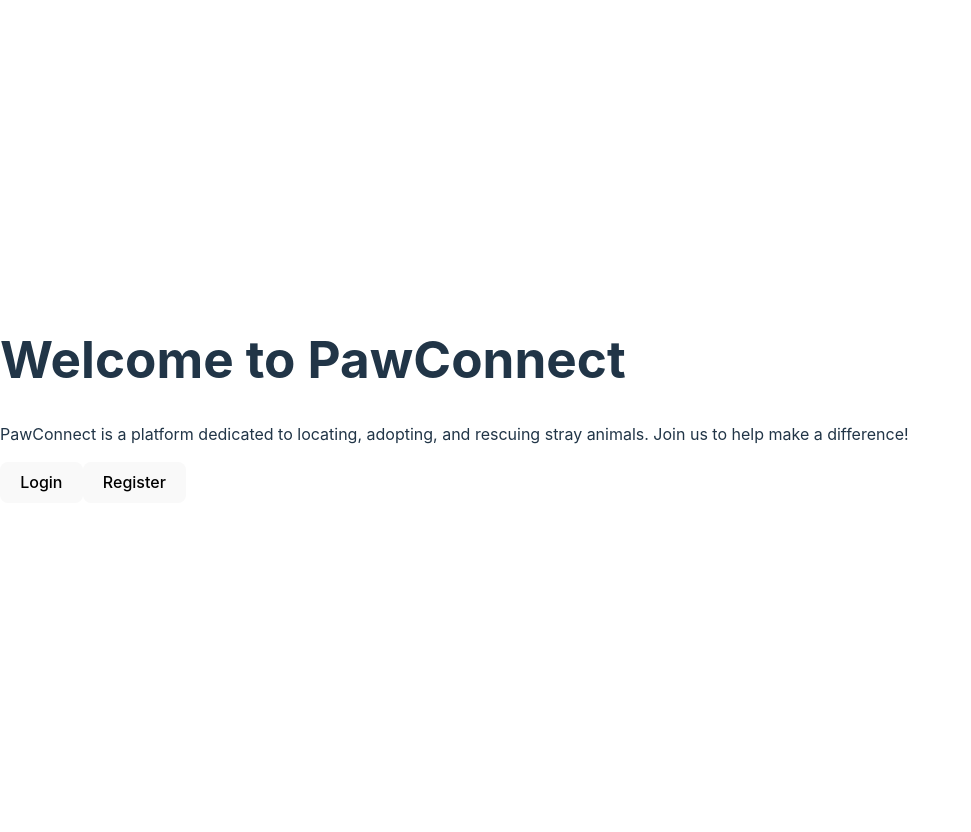
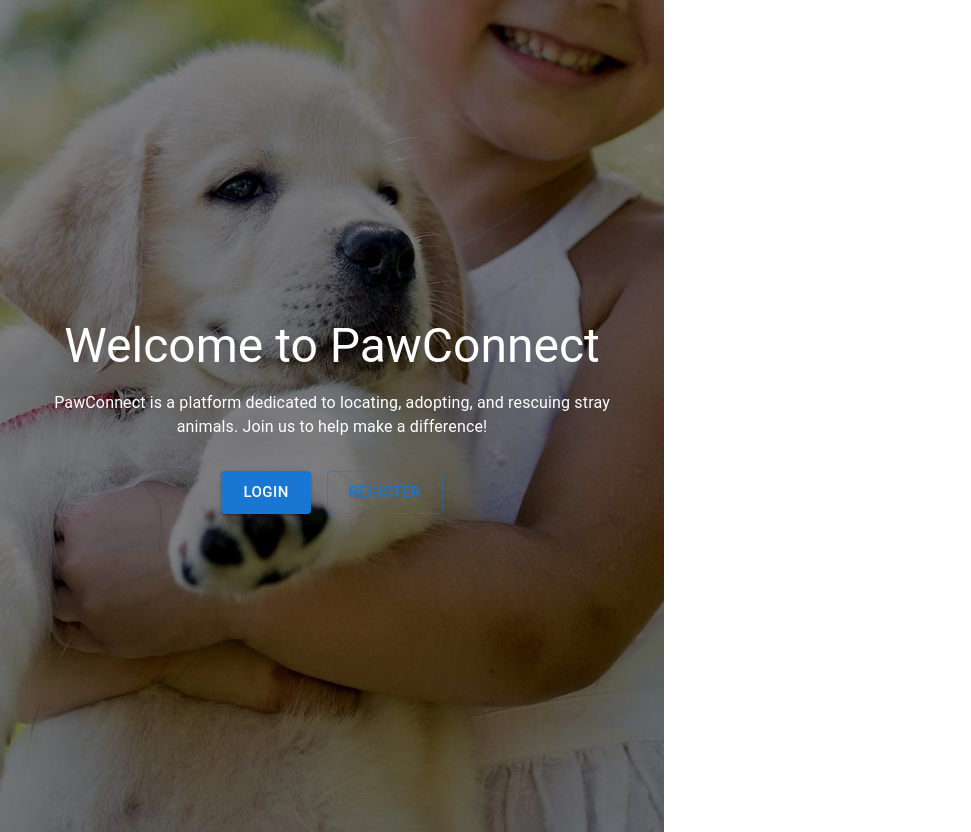
Before and after one commit to hilaRenis/PawConnect-FrontEnd, a React (Vite) app in the folder PawConnect-FrontEnd/: page / in a window 1280 px wide. Shown: the whole page, without its empty margins (0-971 px from the left). Before the commit the page ends 800 px from the top, so only its background shows below. Built offline with nearby package versions, Linux system fonts and the light colour scheme.

Commit message:
HomePage
Is work on progress almost done

```diff
--- a/PawConnect-FrontEnd/src/pages/Home.jsx
+++ b/PawConnect-FrontEnd/src/pages/Home.jsx
@@ -1,21 +1,74 @@
 import React from 'react';
 import { Link } from 'react-router-dom';
+import { Box, Typography, Button } from '@mui/material';
 
 function Home() {
   return (
-    <div>
-      <h1>Welcome to PawConnect</h1>
-      <p>
-        PawConnect is a platform dedicated to locating, adopting, and rescuing stray animals.
-        Join us to help make a difference!
-      </p>
-      <Link to="/login">
-        <button>Login</button>
-      </Link>
-      <Link to="/register">
-        <button>Register</button>
-      </Link>
-    </div>
+    <Box
+      sx={{
+        display: 'flex',
+        flexDirection: 'column',
+        alignItems: 'center',
+        justifyContent: 'center',
+        width: '100%', // Siguro që mbulon gjithë gjerësinë
+        height: '100vh', // Lartësia e të gjithë ekranit
+        textAlign: 'center',
+        padding: 2,
+        backgroundImage: "url('/petphoto.jpeg')", // Rruga e saktë për imazhin
+        backgroundSize: 'cover', // Bëhet "stretch" për të mbushur ekranin
+        backgroundPosition: 'center', // Mban qendrën e imazhit
+        backgroundRepeat: 'no-repeat',
+        position: 'relative',
+      }}
+    >
+      <Box
+        sx={{
+          position: 'absolute',
+          top: 0,
+          left: 0,
+          width: '100%',
+          height: '100%',
+          backgroundColor: 'rgba(0, 0, 0, 0.5)',
+          zIndex: 1,
+        }}
+      ></Box>
+
+      <Box
+        sx={{
+          position: 'relative',
+          zIndex: 2,
+          color: 'white',
+        }}
+      >
+        <Typography variant="h3" component="h1" gutterBottom>
+          Welcome to PawConnect
+        </Typography>
+        <Typography variant="body1" sx={{ maxWidth: 600, marginBottom: 4 }}>
+          PawConnect is a platform dedicated to locating, adopting, and rescuing stray animals.
+          Join us to help make a difference!
+        </Typography>
+        <Box sx={{ display: 'flex', gap: 2, justifyContent: 'center' }}>
+          <Button
+            component={Link}
+            to="/login"
+            variant="contained"
+            color="primary"
+            size="large"
+          >
+            Login
+          </Button>
+          <Button
+            component={Link}
+            to="/register"
+            variant="outlined"
+            color="primary"
+            size="large"
+          >
+            Register
+          </Button>
+        </Box>
+      </Box>
+    </Box>
   );
 }
 
--- a/PawConnect-FrontEnd/src/pages/Register.jsx
+++ b/PawConnect-FrontEnd/src/pages/Register.jsx
@@ -1,5 +1,6 @@
 import React, { useState } from 'react';
 import { TextField, Button, Box, Typography } from '@mui/material';
+import { useNavigate } from 'react-router-dom';
 
 const Register = () => {
   const [formData, setFormData] = useState({
@@ -10,6 +11,7 @@ const Register = () => {
   });
 
   const [errors, setErrors] = useState({});
+  const navigate = useNavigate();
 
   const handleChange = (e) => {
     const { name, value } = e.target;
@@ -110,8 +112,19 @@ const Register = () => {
         color="primary"
         fullWidth
         sx={{ padding: '10px 0' }}
+        onClick={handleSubmit}
       >
         Register
+      </Button>
+
+      <Button
+        variant="outlined"
+        color="secondary"
+        fullWidth
+        sx={{ padding: '10px 0' }}
+        onClick={() => navigate('/')}
+      >
+        Go to HomePage
       </Button>
     </Box>
   );
```
Also changed, not shown: PawConnect-FrontEnd/public/petphoto.jpeg (added).
